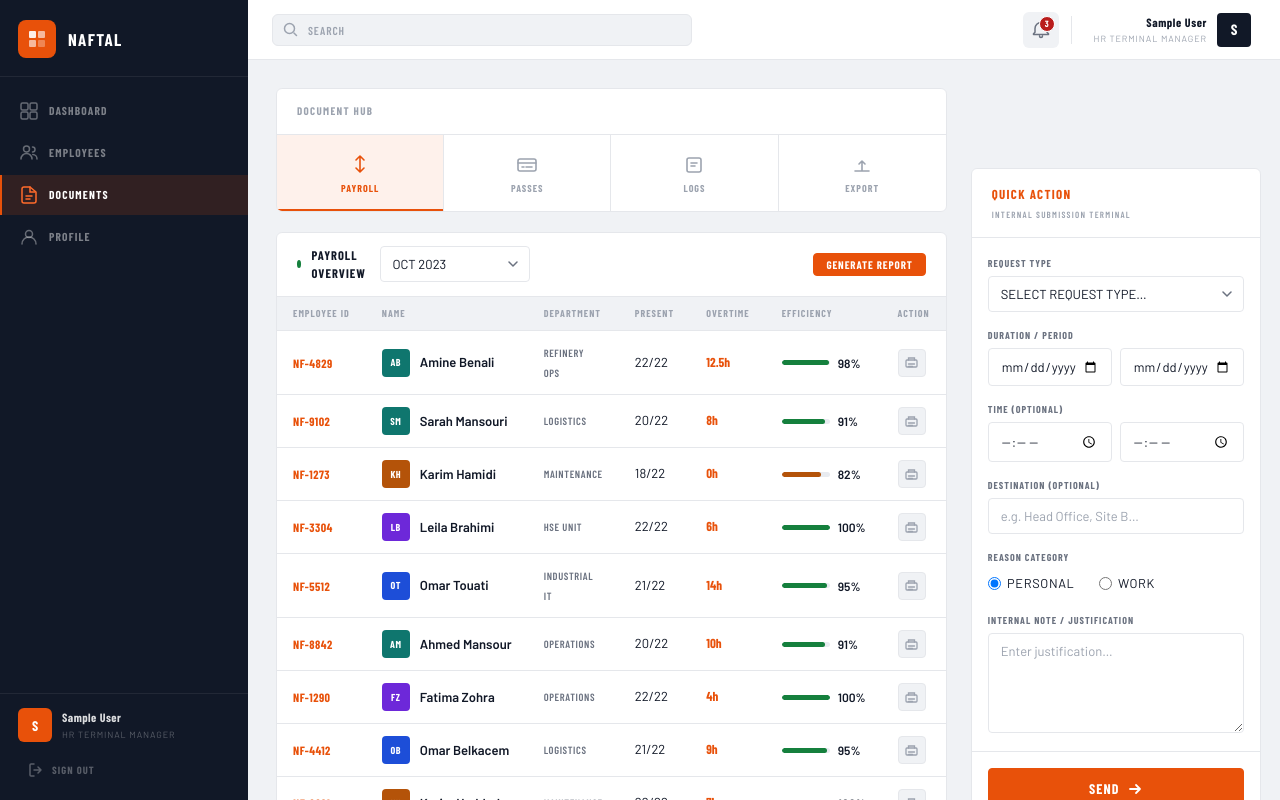
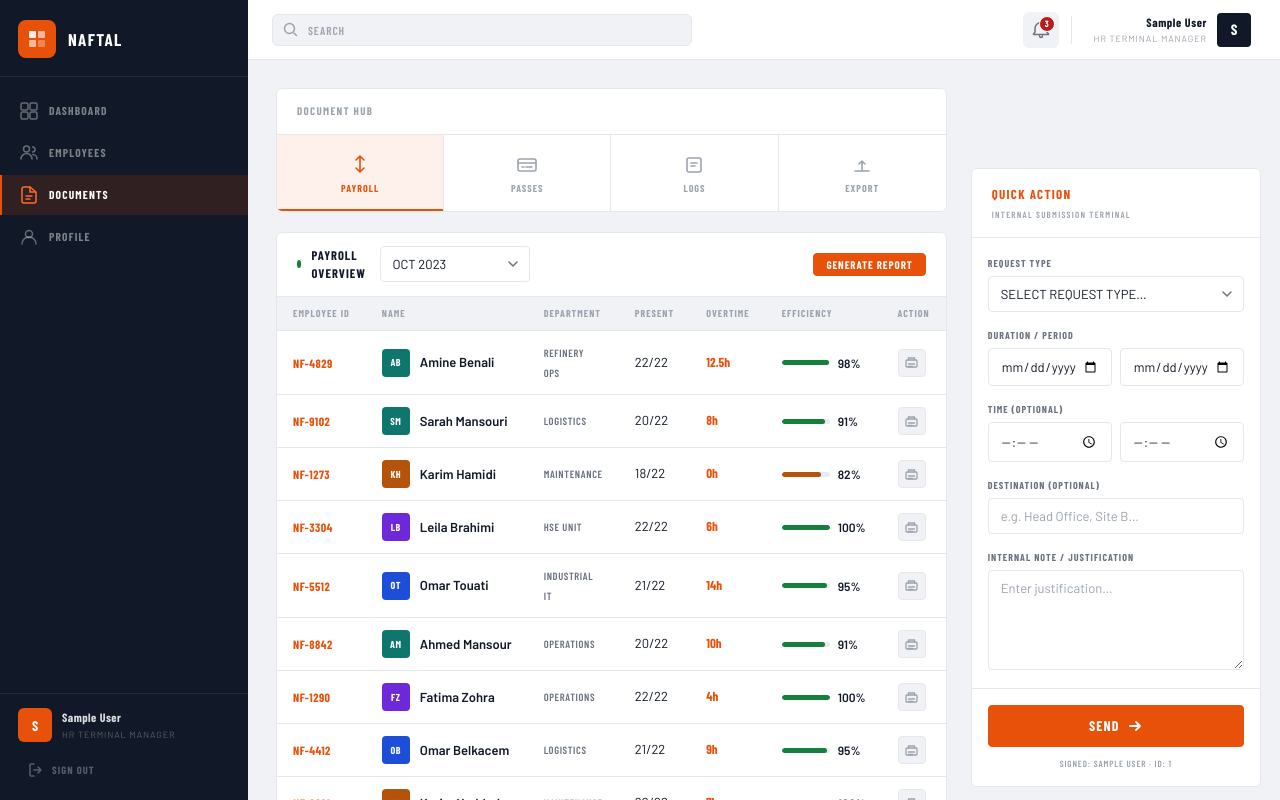
Before and after one commit to iimohtz/naftal-hr-vite, a React (Vite) app: page /documents in a window 1280 px wide. Built offline with nearby package versions, Linux system fonts and the light colour scheme; sample sign-in values are in the browser's storage; a web font is replaced by a local one.

Commit message:
adding more reason category

```diff
--- a/src/pages/Documents/DocumentsPage.jsx
+++ b/src/pages/Documents/DocumentsPage.jsx
@@ -577,9 +577,21 @@ function QuickActionPanel() {
   const [timeFrom, setTimeFrom] = useState("");
   const [timeTo, setTimeTo] = useState("");
   const [destination, setDestination] = useState("");
-  const [reasonType, setReasonType] = useState("personal");
+  const [reasonType, setReasonType] = useState("");
   const [note, setNote] = useState("");
   const [sending, setSending] = useState(false);
+
+  const REASON_OPTIONS = {
+    "Annual Leave": ["Paid Leave", "Exceptional Leave", "Compensatory Leave", "Unpaid Leave"],
+    "Medical Leave": [],
+    "Gate Pass": ["Personal", "Work"],
+    "Activité Relax": ["Mission", "Training"],
+  };
+
+  const handleTypeChange = (e) => {
+    setType(e.target.value);
+    setReasonType("");
+  };
 
   const handleSend = async () => {
     if (!type) {
@@ -599,7 +611,7 @@ function QuickActionPanel() {
 
     const payload = {
       type: type,
-      reason_type: reasonType,
+      reason_type: REASON_OPTIONS[type]?.length > 0 ? reasonType || null : null,
       date_from: dateFrom || null,
       date_to: dateTo || null,
       time_from: timeFrom || null,
@@ -683,7 +695,7 @@ function QuickActionPanel() {
     setTimeFrom("");
     setTimeTo("");
     setDestination("");
-    setReasonType("personal");
+    setReasonType("");
     setNote("");
     setSending(false);
   };
@@ -697,7 +709,7 @@ function QuickActionPanel() {
 
       <div className={styles.quickBody}>
         <FormField label="Request Type">
-          <Select value={type} onChange={(e) => setType(e.target.value)}>
+          <Select value={type} onChange={handleTypeChange}>
             <option value="">SELECT REQUEST TYPE…</option>
             <option>Annual Leave</option>
             <option>Medical Leave</option>
@@ -759,30 +771,27 @@ function QuickActionPanel() {
             placeholder="e.g. Head Office, Site B…"
           />
         </FormField>
+
+        {/* Reason Category — only shown when the selected type has options */}
+        {type && REASON_OPTIONS[type]?.length > 0 && (
           <FormField label="Reason Category">
             <div className={styles.radioRow}>
-            <label className={styles.radioLabel}>
+              {REASON_OPTIONS[type].map((opt) => (
+                <label key={opt} className={styles.radioLabel}>
                   <input
                     type="radio"
                     name="reasonType"
-                value="personal"
-                checked={reasonType === "personal"}
-                onChange={() => setReasonType("personal")}
+                    value={opt.toLowerCase()}
+                    checked={reasonType === opt.toLowerCase()}
+                    onChange={() => setReasonType(opt.toLowerCase())}
                   />
-              <span>Personal</span>
+                  <span>{opt}</span>
                 </label>
-            <label className={styles.radioLabel}>
-              <input
-                type="radio"
-                name="reasonType"
-                value="work"
-                checked={reasonType === "work"}
-                onChange={() => setReasonType("work")}
-              />
-              <span>Work</span>
-            </label>
+              ))}
             </div>
           </FormField>
+        )}
+
         <FormField label="Internal Note / Justification">
           <Textarea
             value={note}
--- a/src/pages/Documents/DocumentsPage.module.css
+++ b/src/pages/Documents/DocumentsPage.module.css
@@ -81,10 +81,9 @@
 /* styles.module.css */
 
 .radioRow {
-  display: flex;
-  gap: 1.5rem;
-  align-items: center;
-  padding: 0.25rem 0;
+  display: grid;
+  grid-template-columns: 1fr 1fr;
+  gap: 8px;
 }
 
 .radioLabel {
```
Lines whose indentation alone changed are shown as unchanged.
